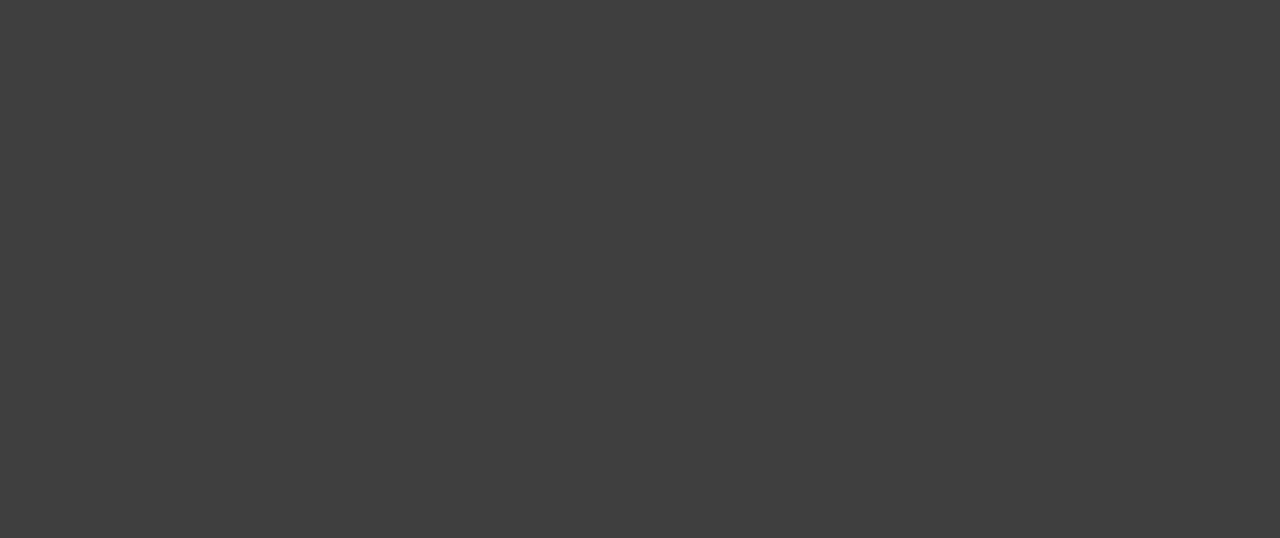
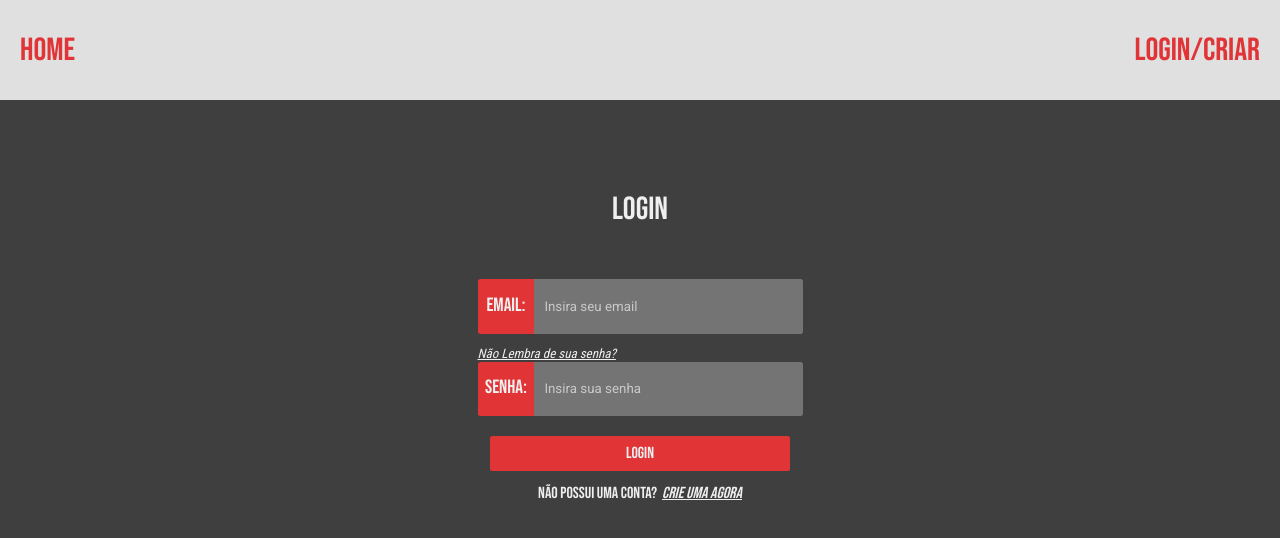
Before and after one commit to C410lol/teacher-notes-hub-front, an Angular app: page /login in a window 1280 px wide. Shown: the top 538 px of the page. Built offline with nearby package versions, Linux system fonts and the light colour scheme.

Commit message:
Excluding 'ngIf' at main container

```diff
--- a/src/app/pages/pages.component.html
+++ b/src/app/pages/pages.component.html
@@ -1,4 +1,4 @@
-<div *ngIf="isUserLoaded">
-    <app-header [username]="userName"></app-header>
+<div>
+    <app-header [username]="userName" [type]="type"></app-header>
     <router-outlet></router-outlet>
 </div>
```
